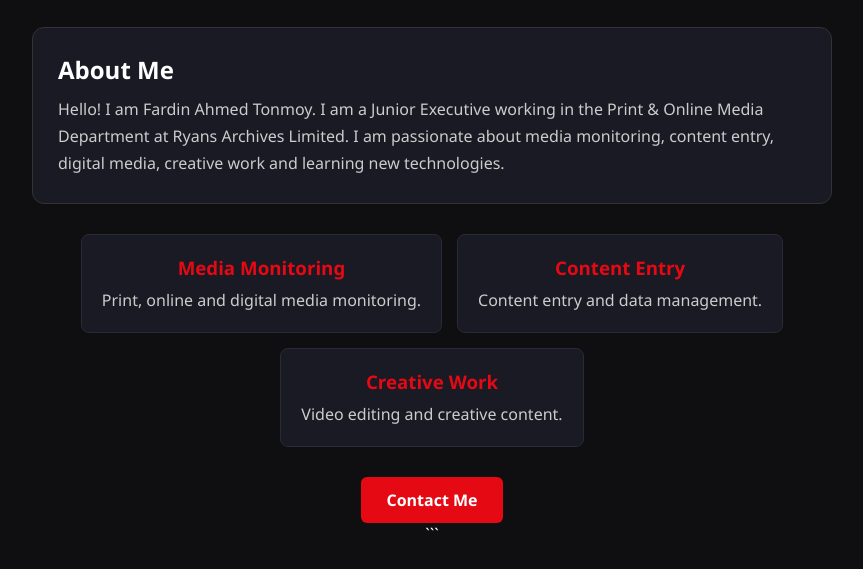
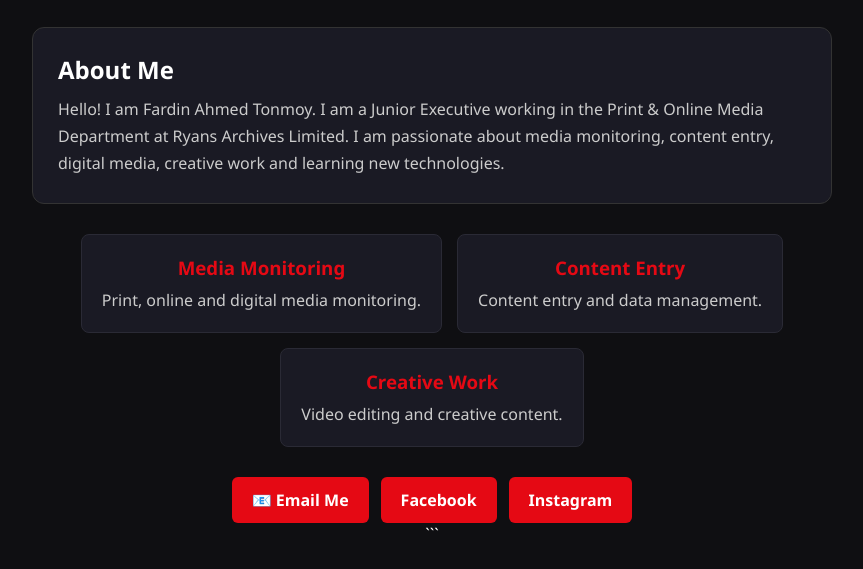
Before and after one commit to atonmoy611-rgb/fardin-ahmed.github.io, a plain HTML site: page index.html in a window 1280 px wide. Shown: the part 347-916 px from the top of the page, without its empty margins (208-1071 px from the left). Drawn offline with Linux system fonts and the light colour scheme.

Commit message:
Update index.html

```diff
--- a/index.html
+++ b/index.html
@@ -99,12 +99,20 @@
             line-height: 1.5;
         }
 
+        .contact {
+            display: flex;
+            justify-content: center;
+            gap: 12px;
+            flex-wrap: wrap;
+            margin-top: 25px;
+        }
+
         .btn {
             display: inline-block;
             background: #e50914;
             color: #fff;
             text-decoration: none;
-            padding: 12px 25px;
+            padding: 12px 20px;
             border-radius: 6px;
             font-weight: bold;
         }
@@ -158,9 +166,23 @@
 
         </div>
 
-        <a href="mailto:your-email@gmail.com" class="btn">
-            Contact Me
-        </a>
+        <div class="contact">
+
+            <a href="mailto:atonmoy611@gmail.com" class="btn">
+                📧 Email Me
+            </a>
+
+            <a href="https://www.facebook.com/share/1MvZS3xax3/?mibextid=wwXIfr"
+               target="_blank" class="btn">
+                Facebook
+            </a>
+
+            <a href="https://www.instagram.com/itz_tonmoy_11?igsi=dTRwZDI0YmV5eGQ%3D&utm_source=qr"
+               target="_blank" class="btn">
+                Instagram
+            </a>
+
+        </div>
 
     </div>
 
```
